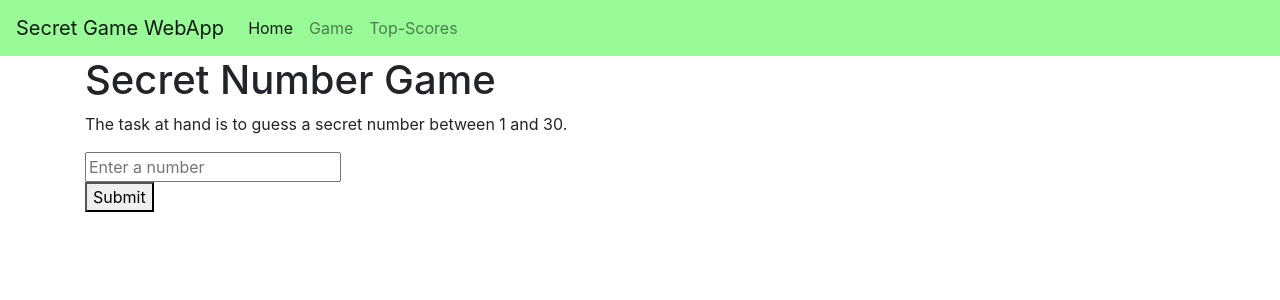
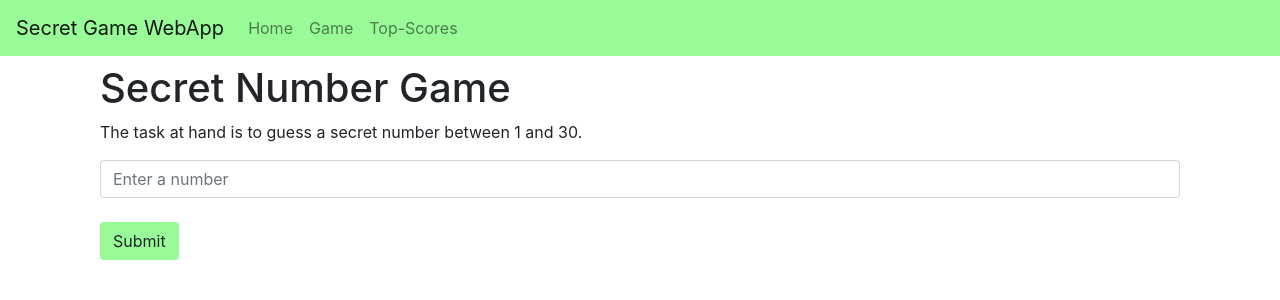
Before and after one commit to christopherhanke/Secret-Number-Game_WebApp_SQL, a Flask app: template templates/game.html in a window 1280 px wide. Shown: the top 300 px of the page. Run offline with Flask 2, Linux system fonts and the light colour scheme; the template is opened without the code that fills it, so the values that code supplies are empty.

Commit message:
extended use of bootstrap within the game application.

```diff
--- a/main.py
+++ b/main.py
@@ -60,7 +60,14 @@
         return render_template("game.html", helpline=helpline)
 
     else:
-        return render_template("game.html")
+        return redirect(url_for("index"))
+
+
+# top score page
+# TODO
+@app.route("/topscore")
+def topscore():
+    return redirect(url_for("index"))
 
 
 # main routine to start the app
--- a/templates/base.html
+++ b/templates/base.html
@@ -13,15 +13,15 @@
 
     <body>
         <nav class="navbar sticky-top navbar-expand-lg navbar-light" style="background-color: palegreen">
-          <a class="navbar-brand" href="#">Secret Game WebApp</a>
+            <a class="navbar-brand" href="/">Secret Game WebApp</a>
             <button class="navbar-toggler" type="button" data-toggle="collapse" data-target="#navbarNavAltMarkup" aria-controls="navbarNavAltMarkup" aria-expanded="false" aria-label="Toggle navigation">
                 <span class="navbar-toggler-icon"></span>
             </button>
             <div class="collapse navbar-collapse" id="navbarNavAltMarkup">
                 <div class="navbar-nav">
-              <a class="nav-link active" href="#">Home <span class="sr-only">(current)</span></a>
-              <a class="nav-link" href="#">Game</a>
-              <a class="nav-link" href="#">Top-Scores</a>
+                    <a class="nav-link {% if request.endpoint == "index" %} active {% endif %}" href="/">Home</a>
+                    <a class="nav-link {% if request.endpoint == "game" %} active {% endif %}" href="/game">Game</a>
+                    <a class="nav-link {% if request.endpoint == "topscore" %} active {% endif %}" href="/">Top-Scores</a>
                 </div>
           </div>
         </nav>
--- a/templates/game.html
+++ b/templates/game.html
@@ -2,27 +2,42 @@
 
 
 {% block content %}
+    <div class="container mt-2">
         <h1>Secret Number Game</h1>
+    </div>
+    <div class="container">
         <p>
             The task at hand is to guess a secret number between 1 and 30.
         </p>
+    </div>
 
     {% if no_int %}
-        <p style="color: red">
+        <div class="container">
+            <p class="text-danger">
                 You didn't guess a valid number. Please guess a number between 1 and 30.
             </p>
+        </div>
     {% endif %}
 
     {% if helpline %}
-        <p style="color: green">{{helpline}}</p>
+        <div class="container">
+            {% if helpline != "Hooray" %}
+                <p class="text-light bg-danger p-3">{{helpline}}</p>
+            {% else %}
+                <p class="text-light bg-success p-3">{{helpline}}</p>
+            {% endif %}
+        </div>
     {% endif %}
 
     {% if helpline != "Hooray" %}
+        <div class="container col">
             <form method="post" action="/game">
-            <input type="text" name="guess" placeholder="Enter a number">
-            <br>
-            <button type="submit">Submit</button>
+                <div class="form-group">
+                    <input type="text" class="form-control" name="guess" placeholder="Enter a number"><br>
+                    <button type="submit" class="btn" style="background-color: palegreen">Submit</button>
+                </div>
             </form>
+        </div>
     {% endif %}
 
 {% endblock%}
```
Also changed, not shown: readme.md. Lines whose indentation alone changed are shown as unchanged.
